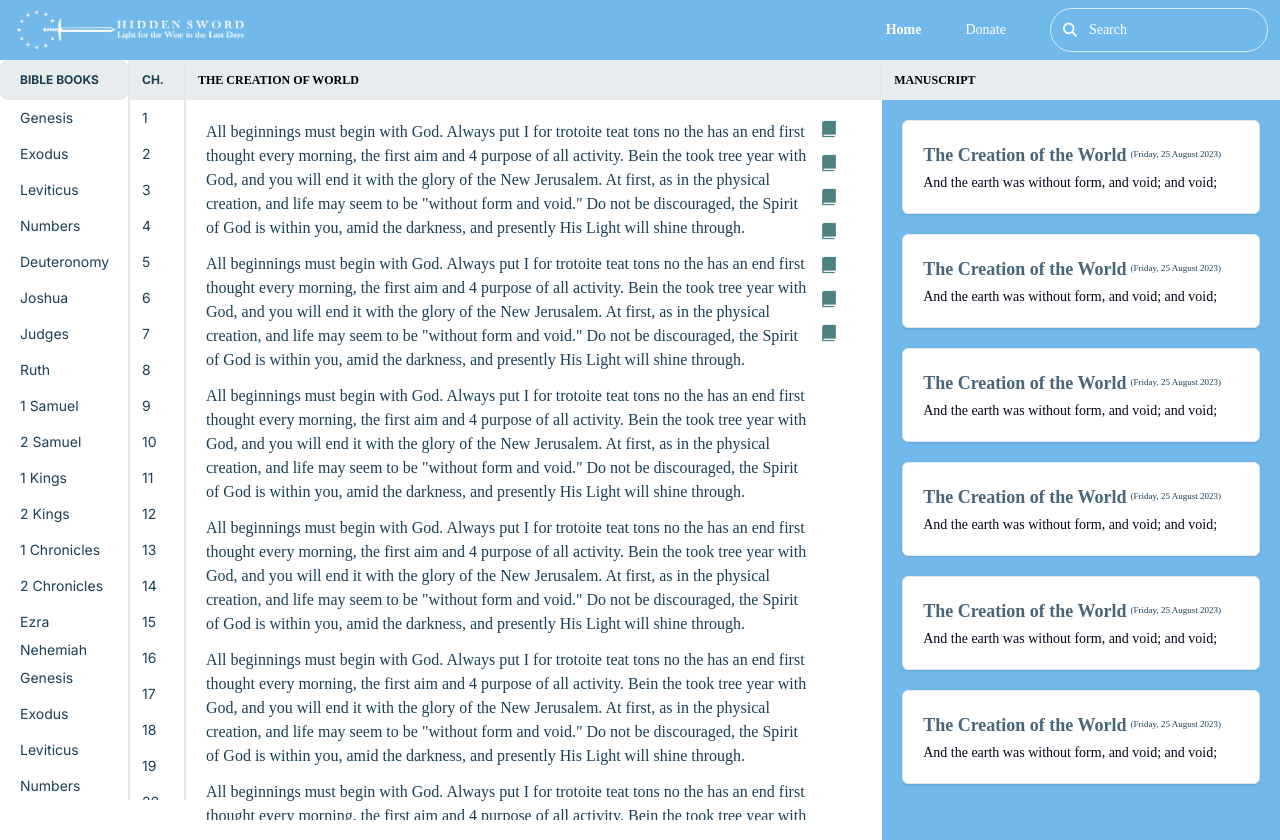
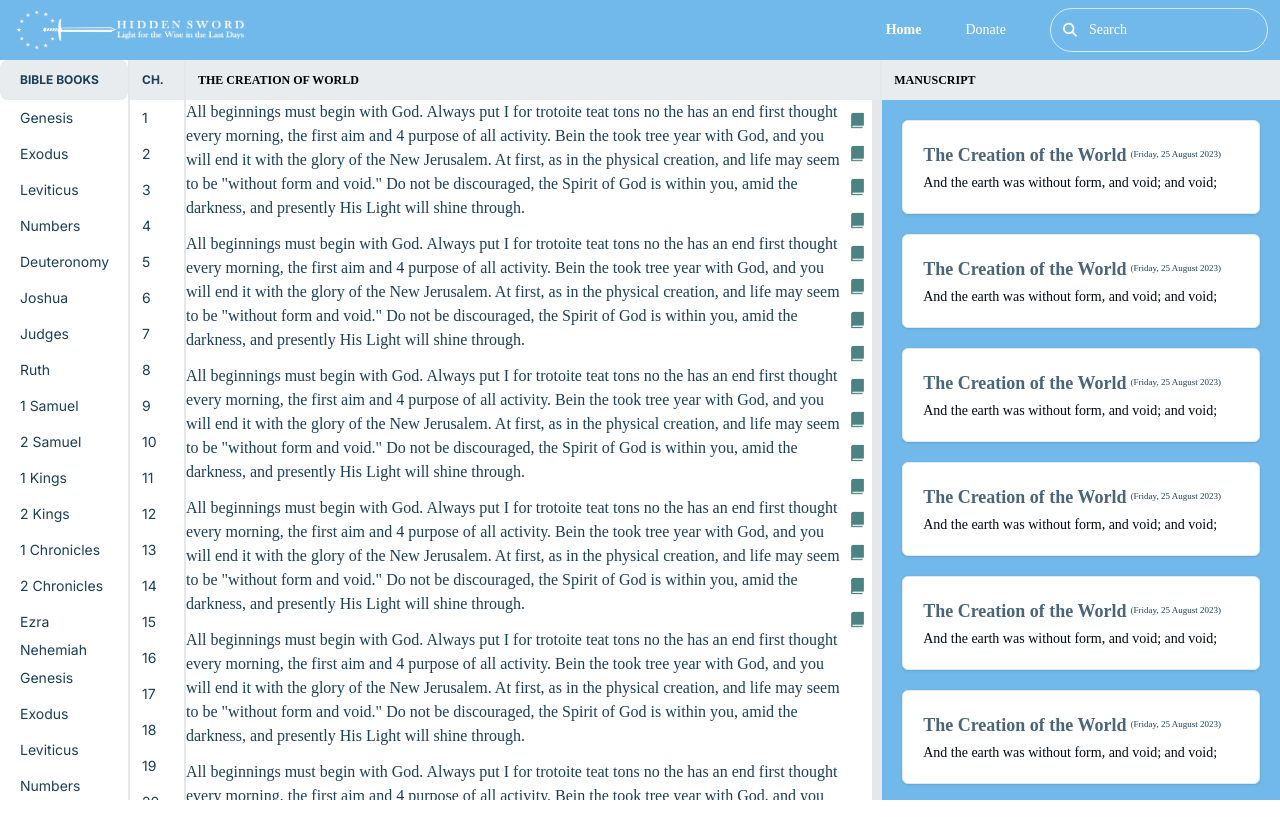
Before and after one commit to MuhammadAmmarAslam/esowrd, a React (Vite) app: page /blogs in a window 1280 px wide. After the commit the page ends 800 px from the top, so only its background shows below. Built offline with nearby package versions, Linux system fonts and the light colour scheme.

Commit message:
Update Blogs.page.tsx

```diff
--- a/src/pages/Blogs.page.tsx
+++ b/src/pages/Blogs.page.tsx
@@ -3,7 +3,7 @@ import BooksChapterComponent from "@/components/BooksChapterComponent";
 import HeaderComponent from "@/components/HeaderComponent";
 import PaginationComponent from "@/components/PaginationComponent";
 import { Accordion, AccordionContent, AccordionItem, AccordionTrigger } from "@radix-ui/react-accordion";
-import { ChevronDownIcon } from "@radix-ui/react-icons";
+import { BookmarkFilledIcon, ChevronDownIcon } from "@radix-ui/react-icons";
 
 
 
@@ -40,9 +40,9 @@ export default function BlogsPage() {
                         </h3>
                     </div>
                     <div className="lg:grid grid-cols-11 ">
-                        <div className="col-span-7  w-full p-5  text-primary-dark text-base font-normal font-roman   ">
-                            <div className="flex  gap-3">
-                                <div className="space-y-3 max-h-[calc(100vh_-_100px)] overflow-auto">
+                        <div className="col-span-7  w-full  text-primary-dark text-base font-normal font-roman lg:border-r-[10px]  ">
+                            <div className="flex ">
+                                <div className="space-y-3 max-h-[calc(100vh_-_100px)] overflow-y-auto w-full ">
                                     <p>
                                         All beginnings must begin with God. Always put I for trotoite teat tons no the has an end first thought every morning, the first aim and 4 purpose of all activity. Bein the took tree year with God, and you will end it with the glory of the New Jerusalem. At first, as in the physical creation,  and life may seem to be "without form and void." Do not be discouraged, the Spirit of God is within you,  amid the darkness, and presently His Light will shine through.
                                     </p>
@@ -83,21 +83,61 @@ export default function BlogsPage() {
                                         All beginnings must begin with God. Always put I for trotoite teat tons no the has an end first thought every morning, the first aim and 4 purpose of all activity. Bein the took tree year with God, and you will end it with the glory of the New Jerusalem. At first, as in the physical creation,  and life may seem to be "without form and void." Do not be discouraged, the Spirit of God is within you,  amid the darkness, and presently His Light will shine through.
                                     </p>
                                 </div>
+                                <div className="flex flex-col gap-4 pt-3 px-2  overflow-y-auto max-h-[calc(100vh_-_100px)] w">
+                                    <a href="">
+                                        <img src="/icons/bookfill-icon.png " className="bookmark" />
+                                    </a>
+                                    <a href="">
+                                        <img src="/icons/bookfill-icon.png " className="bookmark" />
+                                    </a>
+                                    <a href="">
+                                        <img src="/icons/bookfill-icon.png " className="bookmark" />
+                                    </a>
+                                    <a href="">
+                                        <img src="/icons/bookfill-icon.png " className="bookmark" />
+                                    </a>
+                                    <a href="">
+                                        <img src="/icons/bookfill-icon.png " className="bookmark" />
+                                    </a>
+                                    <a href="">
+                                        <img src="/icons/bookfill-icon.png " className="bookmark" />
+                                    </a>
+                                    <a href="">
+                                        <img src="/icons/bookfill-icon.png " className="bookmark" />
+                                    </a>
+                                    <a href="">
+                                        <img src="/icons/bookfill-icon.png " className="bookmark" />
+                                    </a>
+                                    <a href="">
+                                        <img src="/icons/bookfill-icon.png " className="bookmark" />
+                                    </a>
+                                    <a href="">
+                                        <img src="/icons/bookfill-icon.png " className="bookmark" />
+                                    </a>
+                                    <a href="">
+                                        <img src="/icons/bookfill-icon.png " className="bookmark" />
+                                    </a>
+                                    <a href="">
+                                        <img src="/icons/bookfill-icon.png " className="bookmark" />
+                                    </a>
+                                    <a href="">
+                                        <img src="/icons/bookfill-icon.png " className="bookmark" />
+                                    </a>
+                                    <a href="">
+                                        <img src="/icons/bookfill-icon.png " className="bookmark" />
+                                    </a>
+                                    <a href="">
+                                        <img src="/icons/bookfill-icon.png " className="bookmark" />
+                                    </a>
+                                    <a href="">
+                                        <img src="/icons/bookfill-icon.png " className="bookmark" />
+                                    </a>
 
-                                <div className="max-h-[calc(100vh_-_100px)] overflow-auto min-w-[40px] text-center space-y-4">
-                                    <img src="/icons/bookfill-icon.png" alt="" className="w-auto h-auto" />
-                                    <img src="/icons/bookfill-icon.png" alt="" className="w-auto h-auto" />
-                                    <img src="/icons/bookfill-icon.png" alt="" className="w-auto h-auto" />
-                                    <img src="/icons/bookfill-icon.png" alt="" className="w-auto h-auto" />
-                                    <img src="/icons/bookfill-icon.png" alt="" className="w-auto h-auto" />
-                                    <img src="/icons/bookfill-icon.png" alt="" className="w-auto h-auto" />
-                                    <img src="/icons/bookfill-icon.png" alt="" className="w-auto h-auto" />
 
                                 </div>
                             </div>
+                        </div>
 
-
-                        </div>
                         <div className="col-span-4 bg-primary lg:block hidden relative">
                             <div className="p-5 space-y-4  overflow-auto  min-h-[calc(100vh_-_100px)] max-h-[calc(100vh_-_100px)]">
                                 <BlogsContent />
```
